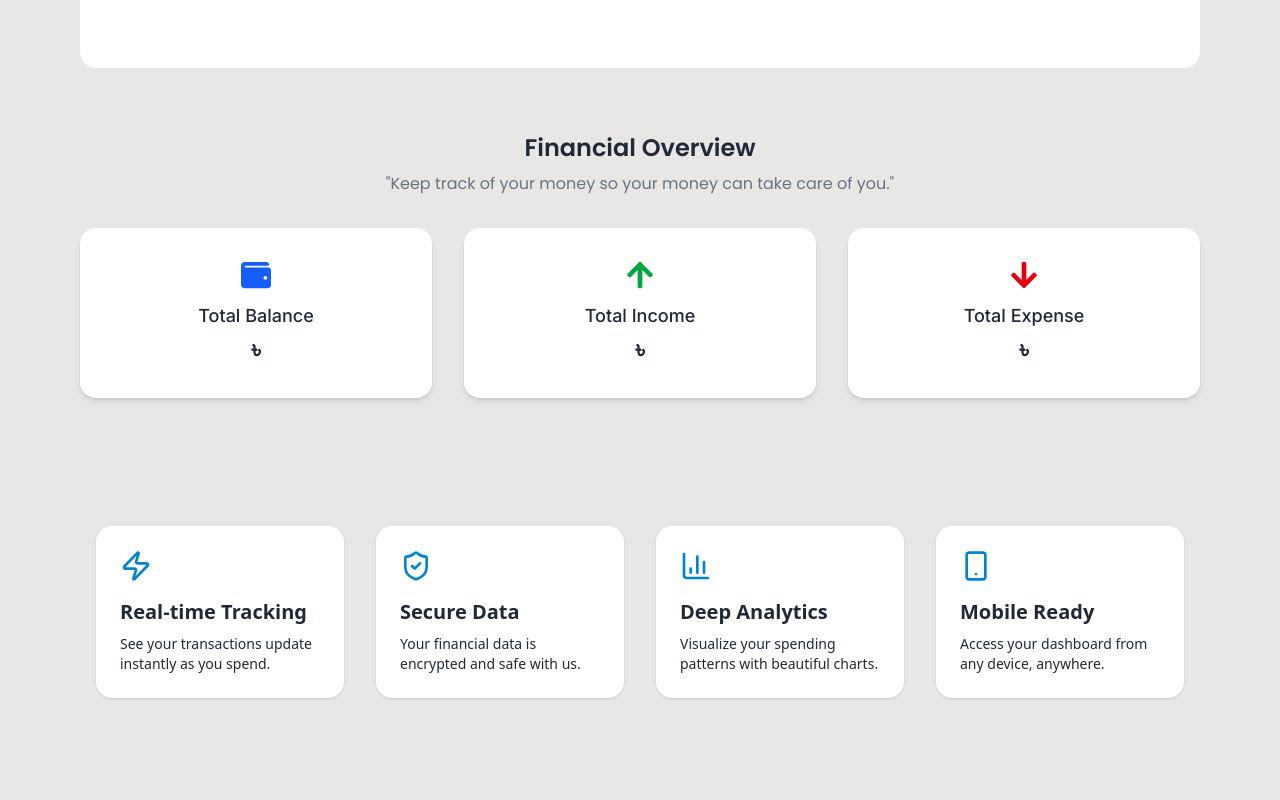
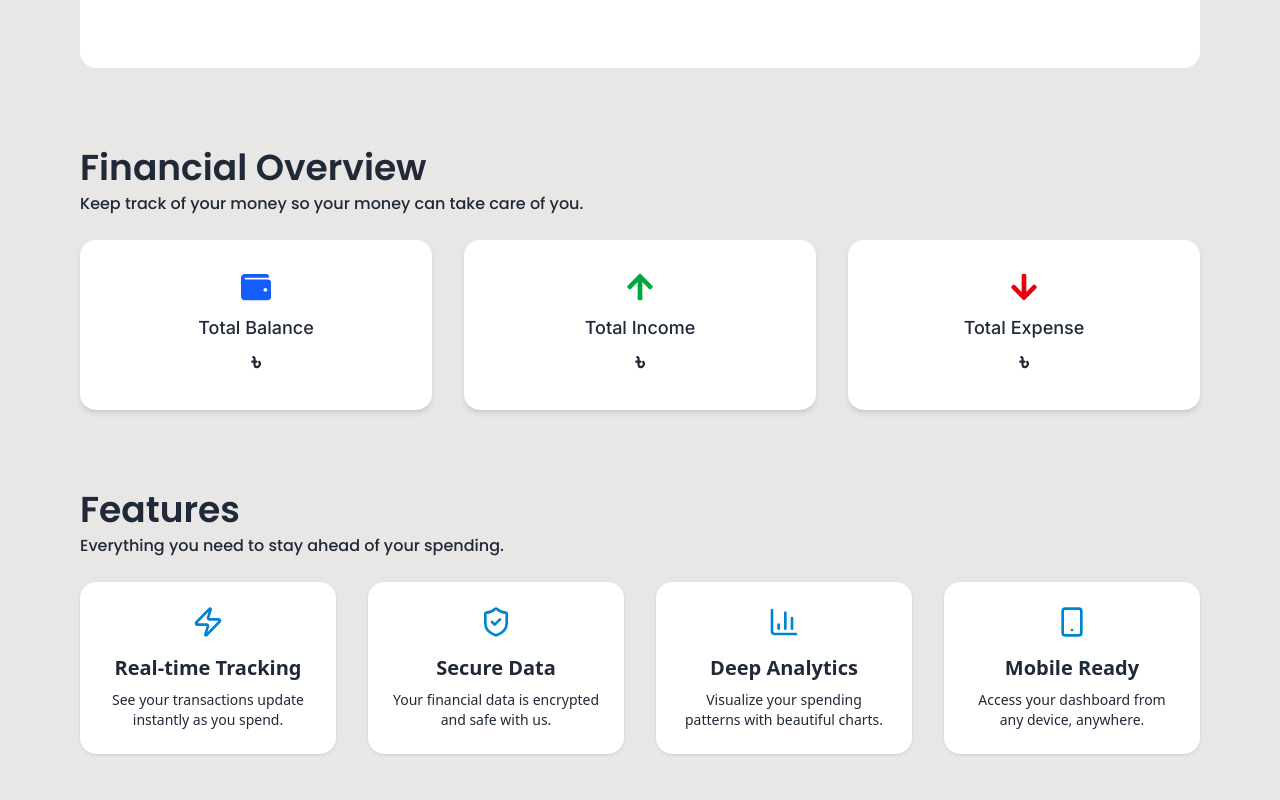
Before and after one commit to mahadi40011/FinEase-Client-Side, a React (Vite) app: page / in a window 1280 px wide. Shown: the part 360-1160 px from the top of the page. Built offline with nearby package versions, Linux system fonts and the light colour scheme; no server answers.

Commit message:
Set heading at all section

```diff
--- a/src/components/Home/Features/Features.jsx
+++ b/src/components/Home/Features/Features.jsx
@@ -26,17 +26,21 @@ const Features = () => {
   ];
 
   return (
-    <section className="py-16 container mx-auto px-4">
+    <section className=" container mx-auto">
+      <Heading
+        title={"Features"}
+        subtitle={"Everything you need to stay ahead of your spending."}
+      />
 
-      <div className="grid grid-cols-1 md:grid-cols-2 lg:grid-cols-4 gap-8">
+      <div className="grid grid-cols-1 sm:grid-cols-2 lg:grid-cols-4 gap-8">
         {features.map((f, i) => (
           <div
             key={i}
-            className="bg-app-200 text-natural rounded-2xl shadow-sm p-6 hover:shadow-md transition"
+            className="bg-app-200 text-natural sm:flex flex-col justify-center items-center rounded-2xl shadow-sm p-6 hover:shadow-md transition"
           >
             <div className="text-sky-600 mb-4">{f.icon}</div>
             <h3 className="text-xl font-bold mb-2">{f.title}</h3>
-            <p className="text-sm ">{f.desc}</p>
+            <p className="text-sm sm:text-center">{f.desc}</p>
           </div>
         ))}
       </div>
--- a/src/components/Home/Overview/Overview.jsx
+++ b/src/components/Home/Overview/Overview.jsx
@@ -2,6 +2,7 @@ import React, { useEffect, useState } from "react";
 import { FaWallet, FaArrowDown, FaArrowUp } from "react-icons/fa";
 import useAxios from "../../../hooks/useAxios";
 import useAuth from "../../../hooks/useAuth";
+import Heading from "../../Shared/Heading/Heading";
 
 const Overview = () => {
   const axiosInstance = useAxios();
@@ -33,12 +34,13 @@ const Overview = () => {
 
   return (
     <section className="font-inter text-natural">
-      <div className="text-center font-poppins mb-8">
-        <h2 className="text-2xl  font-semibold">Financial Overview</h2>
-        <p className="text-gray-500 dark:text-gray-400 mt-2 text-sm md:text-base">
+      <Heading
+        title={"Financial Overview"}
+        subtitle={
           "Keep track of your money so your money can take care of you."
-        </p>
-      </div>
+        }
+      />
+
       <div className="grid grid-cols-1 md:grid-cols-3 gap-8 text-center">
         {/* Total Balance */}
         <div className="bg-app-200 shadow-md rounded-2xl p-8 hover:shadow-lg transition">
--- a/src/components/Shared/Heading/Heading.jsx
+++ b/src/components/Shared/Heading/Heading.jsx
@@ -2,7 +2,7 @@ import React from "react";
 
 const Heading = ({title, subtitle}) => {
   return (
-    <div className="mb-2 sm:mb-4 lg:mb-6">
+    <div className="mb-2 sm:mb-4 lg:mb-6 text-center sm:text-left">
       <h2 className="text-3xl md:text-4xl font-semibold font-poppins text-natural">
         {title}
       </h2>
--- a/src/pages/Home/Home.jsx
+++ b/src/pages/Home/Home.jsx
@@ -7,7 +7,7 @@ import Features from "../../components/Home/Features/Features";
 
 const Home = () => {
   return (
-    <div className="container px-6 md:px-12 lg:px-20 py-10 space-y-16">
+    <div className="container px-6 md:px-12 lg:px-20 py-10 space-y-20">
       <Banner />
 
       <Overview />
```
